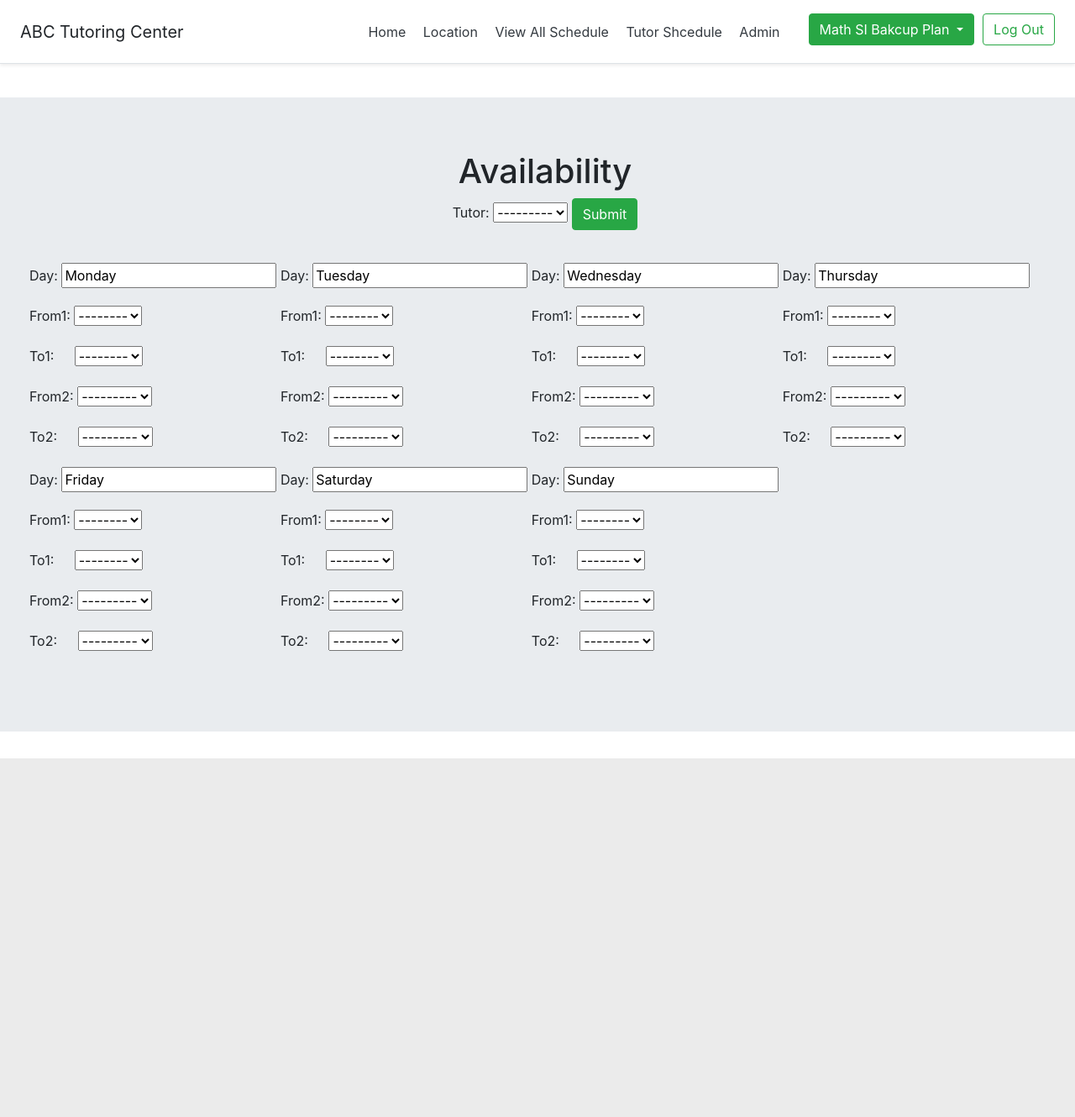
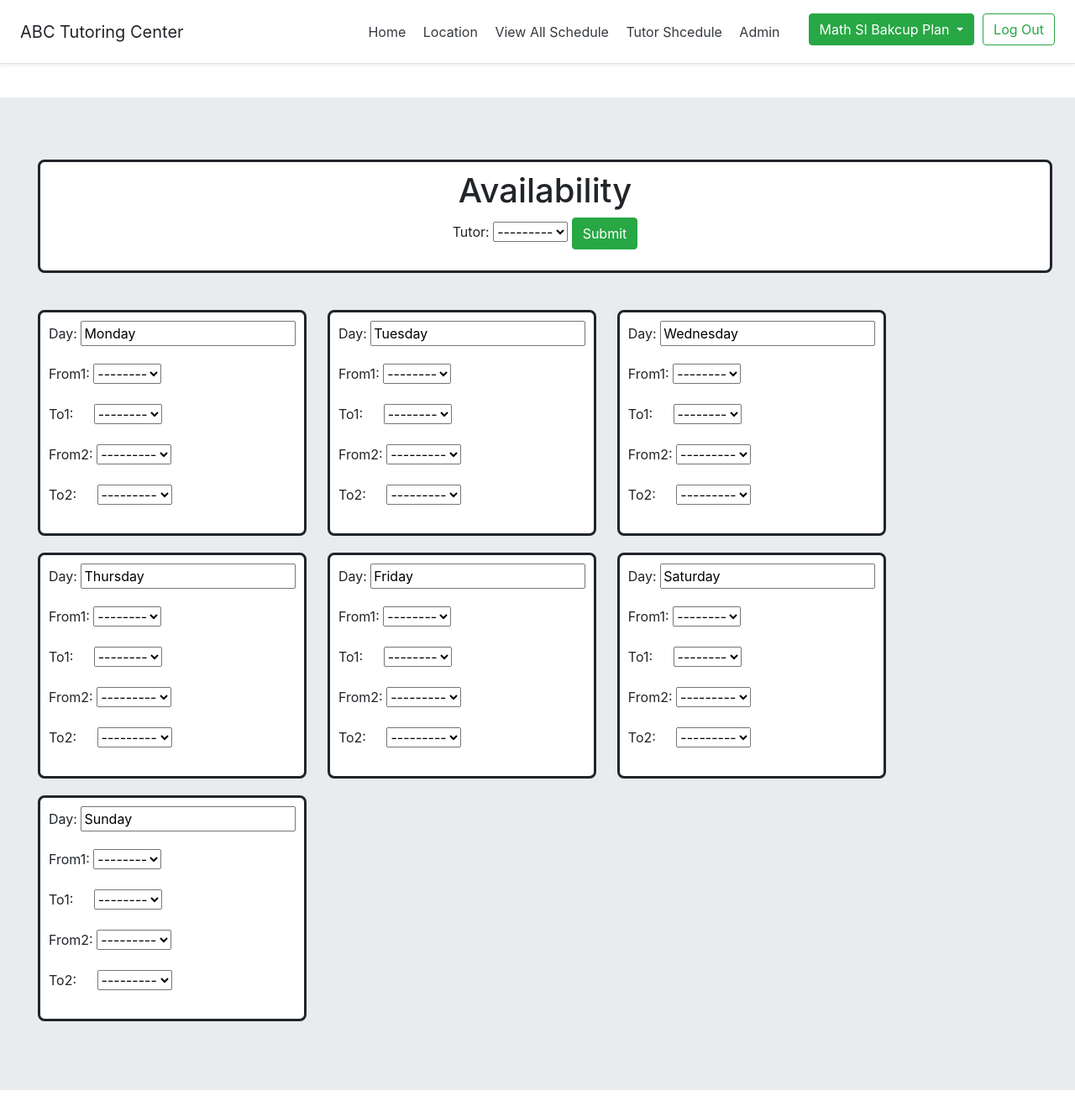
Before and after one commit to bakatarekun/CS416Project, a Django app: page /home in a window 1280 px wide. Shown: the whole page at 84% size. Before the commit the page ends 903 px from the top, so only its background shows below. Run offline with Django 3.2, Linux system fonts and the light colour scheme; the visitor is signed in with stand-in values (Sample User, id 1); data that the repository does not hold is empty; some libraries are stand-ins or nearby versions.

Commit message:
Edit style.css

```diff
--- a/static/style.css
+++ b/static/style.css
@@ -69,3 +69,12 @@
             margin-bottom: 5px;
 
         }
+
+        .divContainer
+        {
+            background-color: white;
+            border-style: solid;
+            padding : 10px;
+            margin : 10px;
+            border-radius: 8px;
+        }
--- a/templates/home.html
+++ b/templates/home.html
@@ -77,14 +77,16 @@
     adjustTimeSelectSun(document.getElementById("id_form7-From2"));
     adjustTimeSelectSun(document.getElementById("id_form7-To2"));
 
+    $("div.jumbotron > div").addClass("divContainer");
+    $("div.jumbotron:only-child").attr("align", "left");
 });
 {% endblock %}
 
 {% block body %}
     {% if user.is_authenticated %}
-        <div class="row" align="center">
+        <div class="row" >
 
-             <div class="jumbotron" style="width:100%;padding-left: 50px" align="left">
+             <div class="jumbotron" style="width:100%;padding-left: 50px" align="center">
                 <div   align="center">
                 <h1>Availability</h1>
                 <form method="POST" >
```
